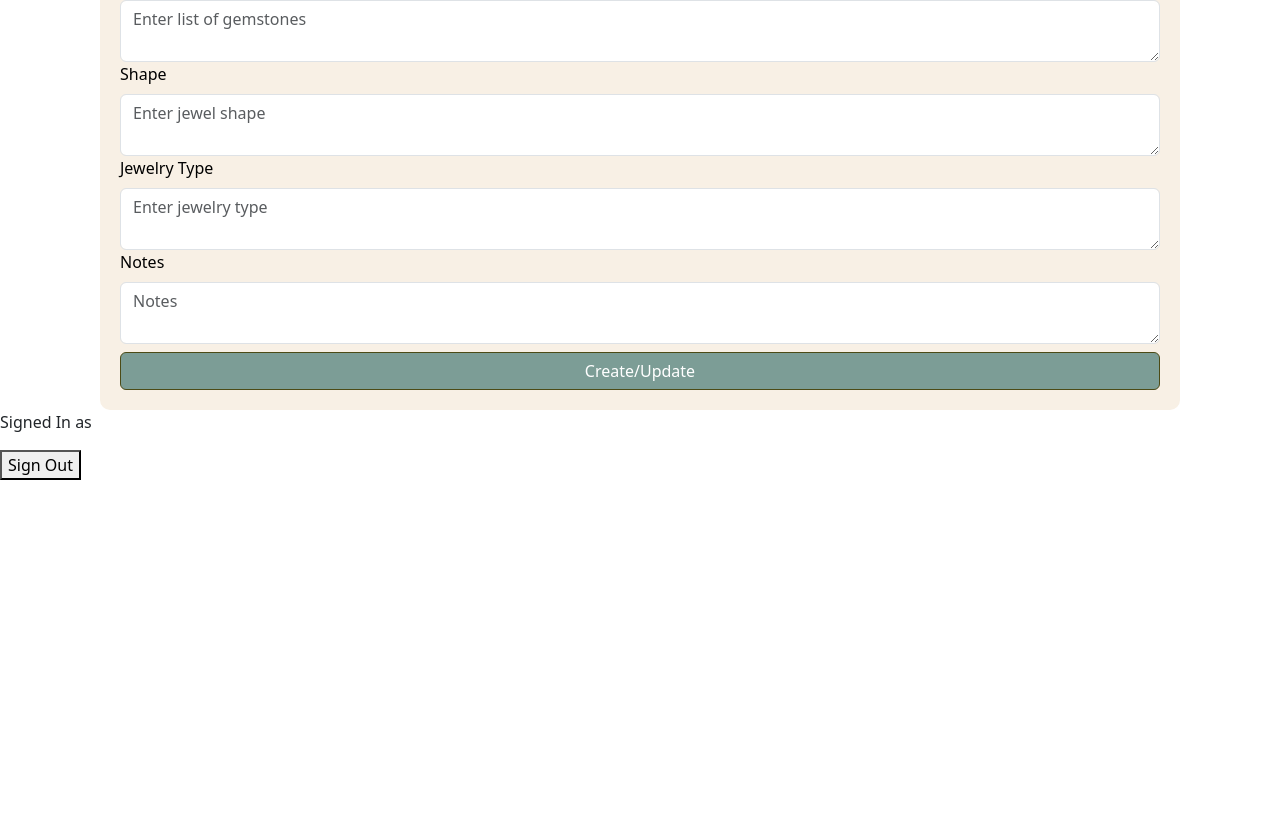
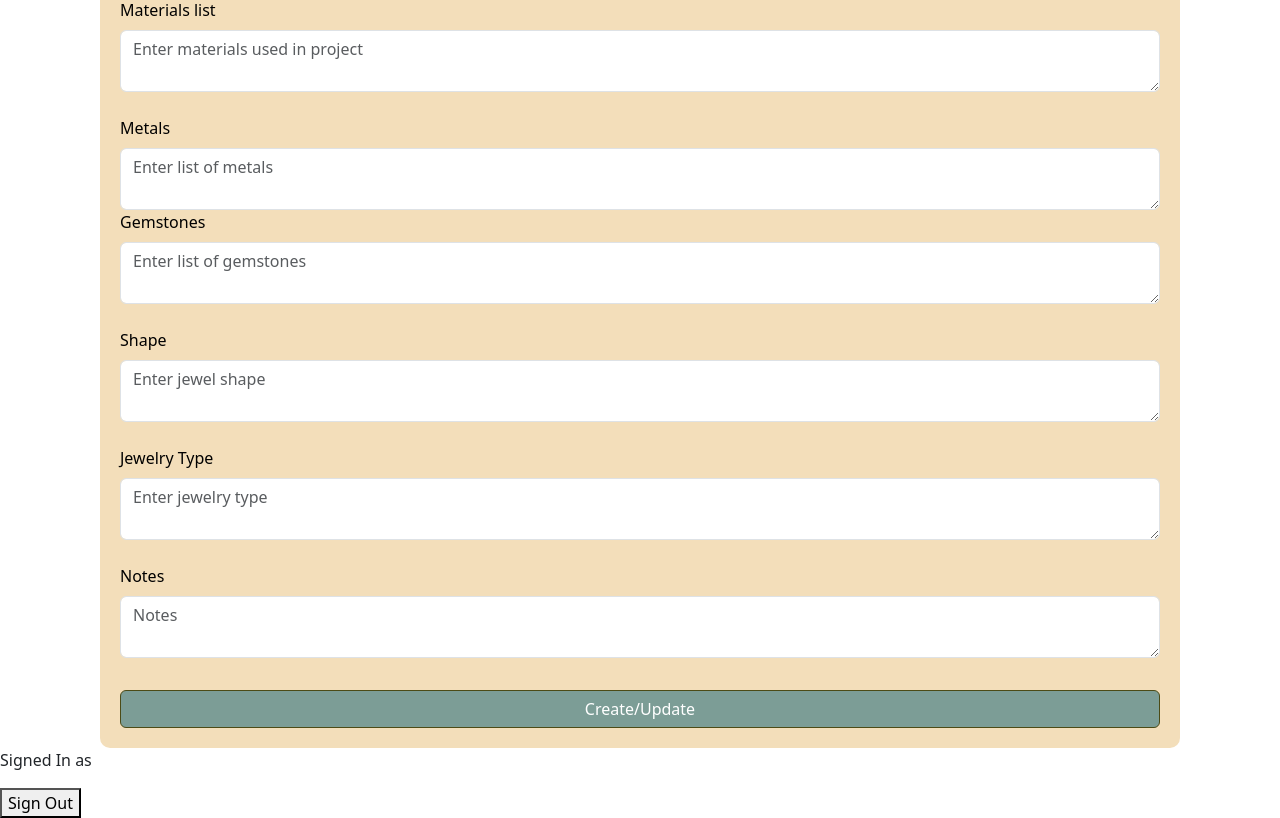
Before and after one commit to AngieCCo/front-end-jeweltime, a React (Create React App) app: page /newproject in a window 1280 px wide. Shown: the part 952-1770 px from the top of the page. Before the commit the page ends 1432 px from the top, so only its background shows below. Built offline with nearby package versions, Linux system fonts and the light colour scheme; no server answers.

Commit message:
Forms and NavBar styling done

```diff
--- a/src/components/NavBar.css
+++ b/src/components/NavBar.css
@@ -1,4 +1,5 @@
-.navbar-light {
+.navbar {
     background-color: rgb(231, 177, 10) !important;
     font-size: 20px !important;
+    margin-bottom: 50px;
 }
--- a/src/components/NavBar.js
+++ b/src/components/NavBar.js
@@ -6,7 +6,7 @@ import './NavBar.css'
 function NavBar() {
     return (
         <>
-            <Navbar className="navbar-light">
+            <Navbar className="navbar">
                 <Container>
                     <div>
                         <Navbar.Brand href="#home" className="mb-0 h1">Jeweltime 💎</Navbar.Brand>
--- a/src/components/NewAccountForm.css
+++ b/src/components/NewAccountForm.css
@@ -1,5 +1,5 @@
 .wrapper {
-    height: 70vh;
+    height: 80vh;
 }
 
 /* .bg-custom {
@@ -12,7 +12,7 @@
     height: min-content;
     border-radius: 10px;
     color: black;
-    background-color: rgb(248, 240, 229);
+    background-color: rgb(243, 222, 186);
 }
 
 .btn-success {
--- a/src/components/NewAccountForm.js
+++ b/src/components/NewAccountForm.js
@@ -80,12 +80,14 @@ const NewAccountForm = ({ selectedAccount, createNewAccount, updateAccount, dele
 
 
     return (
+        <>
             <div className="wrapper d-flex align-items-center justify-content-center w-100">
                 <div className="signUp">
                     <h2 className="newAccount">Create an Account</h2>
                     <form className="form__container" onSubmit={signUp}>
                         {/* <label htmlFor="id" id='accountId'>Account id: {selectedAccount.accountId}</label> */}
                         <div className="form-group">
+                            <br/>
                             <label htmlFor="firstName" className="form-label">First Name</label>
                             <textarea className="form-control"
                             type="text"
@@ -98,6 +100,7 @@ const NewAccountForm = ({ selectedAccount, createNewAccount, updateAccount, dele
                             ></textarea>
                         </div>
                         <div>
+                            <br/>
                             <label htmlFor="lastName" className="form-label">last Name</label>
                             <textarea className="form-control"
                             type="text"
@@ -110,6 +113,7 @@ const NewAccountForm = ({ selectedAccount, createNewAccount, updateAccount, dele
                             ></textarea>
                         </div>
                         <div>
+                        <br/>
                             <label htmlFor="lastName" className="form-label">Email</label>
                             <input className="form-control"
                             type="email"
@@ -122,6 +126,7 @@ const NewAccountForm = ({ selectedAccount, createNewAccount, updateAccount, dele
                             ></input>
                         </div>
                         <div>
+                            <br/>
                             <label htmlFor="zipcode" className="form-label">Zipcode</label>
                             <textarea className="form-control"
                             type="text"
@@ -143,6 +148,9 @@ const NewAccountForm = ({ selectedAccount, createNewAccount, updateAccount, dele
                             onChange={(e) => setPassword(e.target.value)}
                             placeholder="Enter your password"
                             ></input>
+                            <div>
+                            <br/>
+                            <br/>
                             <span
                                 style={{ cursor: 'pointer', marginLeft: '10px' }}
                                 onClick={togglePasswordVisibility}
@@ -150,11 +158,14 @@ const NewAccountForm = ({ selectedAccount, createNewAccount, updateAccount, dele
                                 {showPassword ? '🙈' : '👁'}
                             </span>
                             </div>
+
+                        </div>
                         <button type="submit" className="btn btn-success w-100 mt-2">Create / Update Account</button>
                     </form>
                     <button onClick={toggleDelete} className="btn btn-success w-100 mt-2">Delete Account</button>
                 </div>
             </div>
+        </>
     );
 };
 export default NewAccountForm;
--- a/src/components/NewProjectForm.css
+++ b/src/components/NewProjectForm.css
@@ -6,12 +6,11 @@
 }
 
 .newProjectForm {
-    width: 300;
     padding: 20px;
     height: min-content;
     border-radius: 10px;
     color: black;
-    background-color: rgb(248, 240, 229);
+    background-color: rgb(243, 222, 186);
 }
 
 .btn-success {
--- a/src/components/NewProjectForm.js
+++ b/src/components/NewProjectForm.js
@@ -68,6 +68,7 @@ const NewProjectForm = ({ createNewProject, selectedProject, updateProject }) =>
             <form className="form__container" onSubmit={handleSubmit}>
                 {/* <label htmlFor="id" id='projectId'>Project id: {projectFormData.projectId}</label> */}
                 <div className='form-group'>
+                    <br/>
                     <label htmlFor="projectName" className="form-label">Project Name</label>
                     <textarea className="form-control"
                     type="text"
@@ -80,6 +81,7 @@ const NewProjectForm = ({ createNewProject, selectedProject, updateProject }) =>
                     ></textarea>
                 </div>
                 <div>
+                    <br/>
                     <label htmlFor="description" className="form-label">Project's description</label>
                     <textarea className="form-control"
                     type="text"
@@ -92,6 +94,7 @@ const NewProjectForm = ({ createNewProject, selectedProject, updateProject }) =>
                     ></textarea>
                 </div>
                 <div>
+                    <br/>
                     <label htmlFor="startedAt" className="form-label">Started date</label>
                     <textarea className="form-control"
                     type="text"
@@ -104,6 +107,7 @@ const NewProjectForm = ({ createNewProject, selectedProject, updateProject }) =>
                     ></textarea>
                 </div>
                 <div>
+                    <br/>
                     <label htmlFor="completedAt" className="form-label">Project completed date</label>
                     <textarea className="form-control"
                     type="text"
@@ -115,6 +119,7 @@ const NewProjectForm = ({ createNewProject, selectedProject, updateProject }) =>
                     ></textarea>
                 </div>
                 <div>
+                    <br/>
                     <label htmlFor="hoursSpent" className="form-label">Hours spent</label>
                     <textarea className="form-control"
                     type="text"
@@ -127,6 +132,7 @@ const NewProjectForm = ({ createNewProject, selectedProject, updateProject }) =>
                     ></textarea>
                 </div>
                 <div>
+                    <br/>
                     <label htmlFor="completedAt" className="form-label">Materials' costs</label>
                     <textarea className="form-control"
                     type="text"
@@ -139,6 +145,7 @@ const NewProjectForm = ({ createNewProject, selectedProject, updateProject }) =>
                     ></textarea>
                 </div>
                 <div>
+                <br/>
                     <label htmlFor="materials" className="form-label">Materials list</label>
                     <textarea className="form-control"
                     type="text"
@@ -151,6 +158,7 @@ const NewProjectForm = ({ createNewProject, selectedProject, updateProject }) =>
                     ></textarea>
                 </div>
                 <div>
+                    <br/>
                     <label htmlFor="metals" className="form-label">Metals</label>
                     <textarea className="form-control"
                     type="text"
@@ -175,6 +183,7 @@ const NewProjectForm = ({ createNewProject, selectedProject, updateProject }) =>
                     ></textarea>
                 </div>
                 <div>
+                    <br/>
                     <label htmlFor="shape" className="form-label">Shape</label>
                     <textarea className="form-control"
                     type="text"
@@ -187,6 +196,7 @@ const NewProjectForm = ({ createNewProject, selectedProject, updateProject }) =>
                     ></textarea>
                 </div>
                 <div>
+                    <br/>
                     <label htmlFor="jewelryType" className="form-label">Jewelry Type</label>
                     <textarea className="form-control"
                     type="text"
@@ -199,6 +209,7 @@ const NewProjectForm = ({ createNewProject, selectedProject, updateProject }) =>
                     ></textarea>
                 </div>
                 <div>
+                    <br/>
                     <label htmlFor="notes" className="form-label">Notes</label>
                     <textarea className="form-control"
                     type="text"
@@ -209,7 +220,10 @@ const NewProjectForm = ({ createNewProject, selectedProject, updateProject }) =>
                     placeholder="Notes"
                     ></textarea>
                 </div>
-            <button type="submit" className="btn btn-success w-100 mt-2">Create/Update</button>
+                <div>
+                <br/>
+                <button type="submit" className="btn btn-success w-100 mt-2">Create/Update</button>
+                </div>
             </form>
         </div>
     </div>
--- a/src/components/SignInF.css
+++ b/src/components/SignInF.css
@@ -1,5 +1,5 @@
 .signIn-form {
-    background-color: rgb(248, 240, 229);
+    background-color: rgb(243, 222, 186);
 }
 
 .btn-success {
```
Lines whose indentation alone changed are shown as unchanged.
